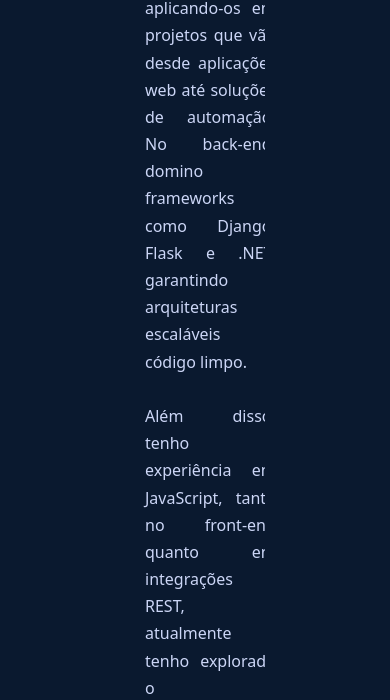
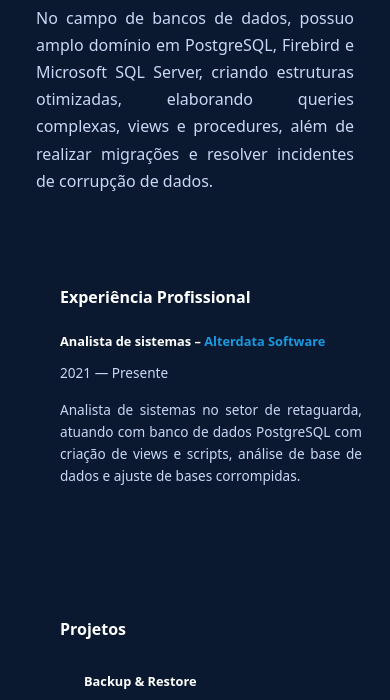
Before and after one commit to igor-belo/portifolio_estatico, a plain HTML site: page index.html in a window 390 px wide. Shown: the part 989-1689 px from the top of the page. Drawn offline with nearby package versions, Linux system fonts and the light colour scheme.

Commit message:
aplicando responsividade

```diff
--- a/css/styles.css
+++ b/css/styles.css
@@ -16,7 +16,7 @@ body {
   display: flex;
   flex-direction: row;
   justify-content: space-between;
-    max-width: 1000px; /* Tamanho máximo de largura igual ao dos cards */
+  max-width: 1000px;
   margin-left: auto;
   margin-right: auto;
   padding-top: 40px;
@@ -24,7 +24,7 @@ body {
 
 /* Sidebar */
 .sidebar {
-    width: 25%; /* Aumentei a largura da sidebar para melhor balanceamento */
+  width: 25%;
   padding: 20px;
   background-color: none;
   color: #ccd6f6;
@@ -35,19 +35,19 @@ body {
   padding-top: 3rem;
   padding-right: 3rem;
   padding-left: 3rem;
-    padding-bottom: 1rem; /* de 3rem para 1rem */
+  padding-bottom: 1rem;
 }
 
 .social-icons {
-    margin-bottom: 3rem;  /* cria um pequeno espaço abaixo para não encostar na borda */
+  margin-bottom: 3rem;
 }
 
 .sidebar h1, .sidebar h2, .sidebar p {
-    text-align: center; /* Centraliza nome, cargo e frase */
+  text-align: center;
 }
 
 .sidebar h1 {
-    font-size: 3rem; /* Maior para destaque */
+  font-size: 3rem;
   font-weight: 700;
   margin-bottom: 0.5rem;
 }
@@ -66,7 +66,7 @@ body {
 /* Navegação da sidebar */
 .sidebar nav a {
   color: #ccd6f6;
-    font-size: 0.9rem; /* Ajustado */
+  font-size: 0.9rem;
   font-weight: 600;
   display: block;
   margin: 8px 0;
@@ -81,7 +81,7 @@ body {
 /* Ícones sociais */
 .social-icons a {
   color: #ccd6f6;
-    font-size: 1.2rem; /* Menor para elegância */
+  font-size: 1.2rem;
   transition: color 0.3s ease;
 }
 
@@ -95,18 +95,17 @@ body {
   margin: 0 auto;
 }
 
-  /* Main content */
 main.content {
-    width: 40%; /* Diminuí para não ficar tão largo */
+  width: 40%;
   padding: 20px;
-    padding-top: 3rem;    /* mesmo padding-top da sidebar */
-    padding-bottom: 1rem; /* mesmo padding-bottom da sidebar */
+  padding-top: 3rem;
+  padding-bottom: 1rem;
   background-color: none;
   color: #ccd6f6;
   display: flex;
   flex-direction: column;
   justify-content: flex-start;
-    align-items: flex-start; /* Alinha o conteúdo à esquerda */
+  align-items: flex-start;
 }
 
 main.content p,
@@ -116,14 +115,13 @@ body {
   text-align: justify;
 }
 
-
 /* Seção Sobre */
 #sobre p {
   line-height: 1.7;
 }
 
 #sobre h1 {
-    font-size: 1.8rem; /* Ajustado */
+  font-size: 1.8rem;
   font-weight: 700;
   color: #ffffff;
 }
@@ -138,35 +136,34 @@ body {
   color: #1b98e0;
 }
 
-
 /* Cards */
 .card {
   background-color: none;
-    padding: 1rem;          /* Menos padding para deixar mais compacto */
+  padding: 1rem;
   border-radius: 0.5rem;
   transition: background-color 0.3s ease, transform 0.3s ease;
-    max-width: 600px;       /* Limita a largura do card */
-    margin: 1rem;           /* Adiciona margem entre os cards */
+  max-width: 600px;
+  margin: 1rem;
   padding: 20px;
 }
 
 .card h2 {
   color: #ffffff;
-    font-size: 1.25rem;     /* Reduzindo o título */
+  font-size: 1.25rem;
   font-weight: 600;
-    margin-bottom: 1rem;    /* Menos margem entre título e conteúdo */
+  margin-bottom: 1rem;
 }
 
 .card h3 {
   color: #ffffff;
-    font-size: 1rem;        /* Ajustado para ficar mais compacto */
+  font-size: 1rem;
   font-weight: 600;
-    margin-bottom: 0.5rem;  /* Menos margem */
+  margin-bottom: 0.5rem;
 }
 
 .card p {
   color: #ccd6f6;
-    font-size: 0.9rem;      /* Texto mais compacto */
+  font-size: 0.9rem;
   margin-bottom: 1rem;
 }
 
@@ -185,7 +182,7 @@ body {
 
 .card i {
   margin-right: 0.5rem;
-    font-size: 1rem;        /* Ícone um pouco menor */
+  font-size: 1rem;
 }
 
 /* Footer */
@@ -194,7 +191,7 @@ body {
   color: #ccd6f6;
   padding: 2rem 0;
   text-align: center;
-    font-size: 0.875rem; /* Ajustado */
+  font-size: 0.875rem;
 }
 
 #tsparticles {
@@ -203,6 +200,103 @@ body {
   left: 0;
   width: 100%;
   height: 100%;
-    z-index: -1; /* Fica atrás de tudo */
-    background-color: #0a192f; /* Mantém o seu fundo bonito */
+  z-index: -1;
+  background-color: #0a192f;
 }
+
+/* Responsividade para telas pequenas */
+
+/* Para telas com largura máxima de 768px (exemplo para tablets e celulares) */
+@media (max-width: 768px) {
+  body {
+      font-size: 1rem; /* Tamanho de fonte ajustado para rem */
+  }
+
+  .container {
+      width: 100%; /* O container vai ocupar 100% da largura da tela */
+      padding: 0; /* Remover padding para evitar cortes */
+      display: block; /* Para evitar que o conteúdo se sobreponha */
+  }
+
+  .card {
+      width: 100%; /* Os cards vão ocupar 100% da largura da tela */
+      margin-bottom: 3rem; /* Margem inferior para espaçamento entre os cards */
+      padding: 0; /* Removendo o padding */
+  }
+
+  .card h2, .card h3, .card p {
+      font-size: 1rem; /* Ajustando a fonte para não ficar muito pequena */
+  }
+
+  main.content {
+      width: 100%; /* O conteúdo principal vai ocupar 100% da largura da tela */
+      padding: 1rem; /* Padding ajustado para garantir que o conteúdo não encoste nas bordas */
+  }
+}
+
+/* Para telas ainda menores (exemplo para celulares em modo retrato ou telas com 400px de largura) */
+@media (max-width: 480px) {
+  .container {
+      width: 100%; /* Garantindo que o container ocupe 100% da largura */
+      padding: 0; /* Remover padding */
+  }
+
+  .card {
+      width: 100%; /* Cards ocupando toda a largura da tela */
+      margin-bottom: 2rem; /* Margem inferior para espaçamento entre os cards */
+      padding: 0; /* Remover padding */
+  }
+
+  .card h2 {
+      font-size: 1rem; /* Tamanho de fonte ajustado para o título */
+  }
+
+  .card h3 {
+      font-size: 0.9rem; /* Ajuste do subtítulo para tela menor */
+  }
+
+  .card p {
+      font-size: 0.9rem; /* Ajustando o texto para que fique legível no celular */
+  }
+
+  main.content {
+      width: 100%; /* O conteúdo vai ocupar 100% da tela */
+      padding: 1rem; /* Padding ajustado para não encostar nas bordas */
+  }
+}
+
+/* Para telas ainda menores, como 400px ou menos */
+@media (max-width: 400px) {
+  body {
+      font-size: 0.9rem; /* Tamanho de fonte menor para telas muito pequenas */
+  }
+
+  .container {
+      width: 100%; /* O container vai ocupar 100% da largura da tela */
+      padding: 0.5rem; /* Pequeno padding para não colar nas bordas */
+      display: block; /* Para evitar sobreposição */
+  }
+
+  .card {
+      width: 100%; /* Cards ocupando toda a largura da tela */
+      margin-bottom: 1.5rem; /* Menos margem entre os cards */
+      padding: 0.5rem; /* Menos padding nos cards */
+  }
+
+  .card h2 {
+      font-size: 1rem; /* Ajuste no tamanho da fonte do título */
+  }
+
+  .card h3 {
+      font-size: 0.8rem; /* Ajuste ainda maior para o subtítulo */
+  }
+
+  .card p {
+      font-size: 0.85rem; /* Reduzindo ainda mais o tamanho da fonte */
+  }
+
+  main.content {
+      width: 100%; /* O conteúdo vai ocupar 100% da tela */
+      padding: 0.5rem; /* Ajustando o padding para telas muito pequenas */
+  }
+}
--- a/index.html
+++ b/index.html
@@ -7,6 +7,7 @@
 
   <link rel="icon" href="images/favicon.png" type="image/png">
 
+  <meta name="viewport" content="width=device-width, initial-scale=1.0">
 
   <!-- tsParticles -->
   <script src="https://cdn.jsdelivr.net/npm/tsparticles@2/tsparticles.bundle.min.js"></script>
```
Lines whose indentation alone changed are shown as unchanged.
